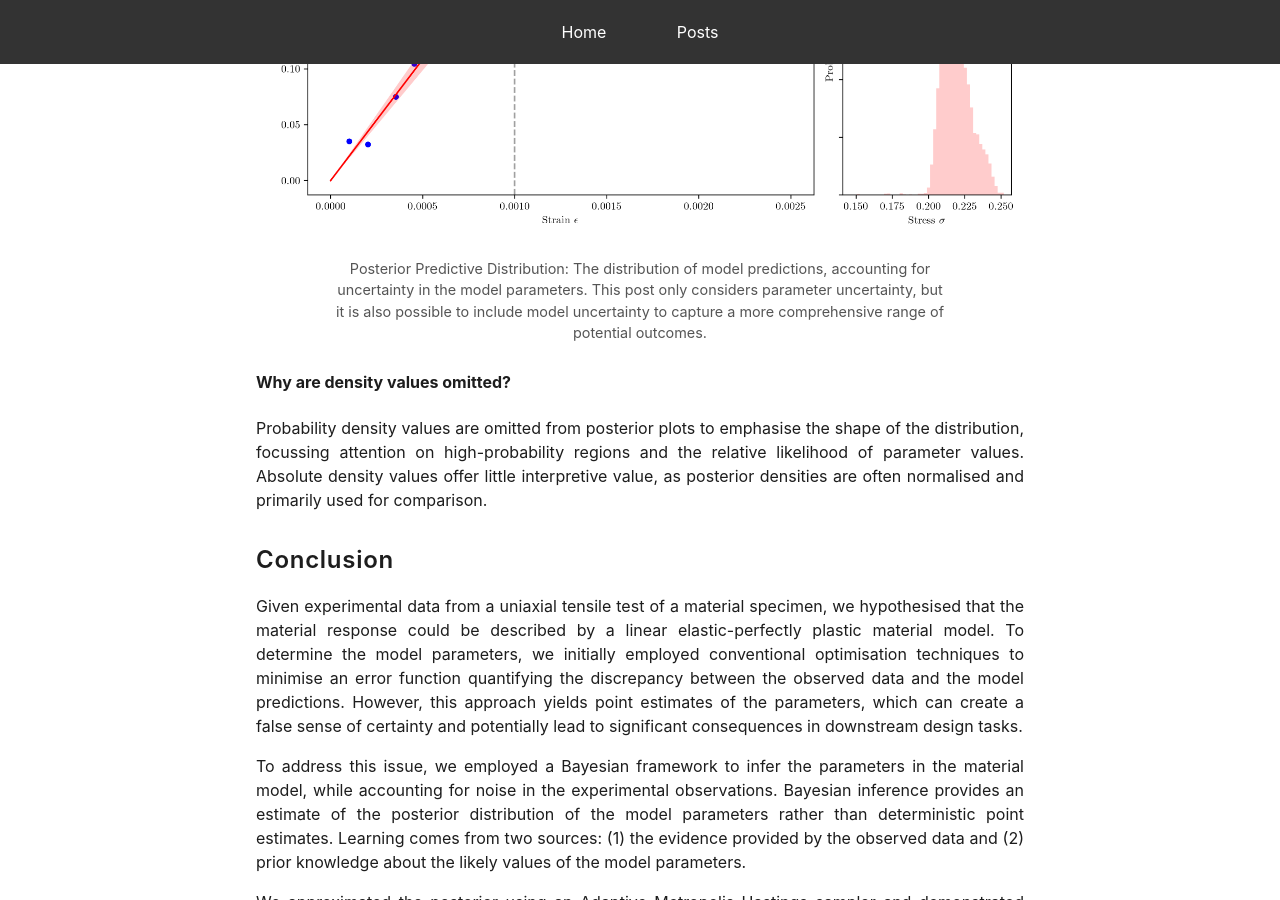
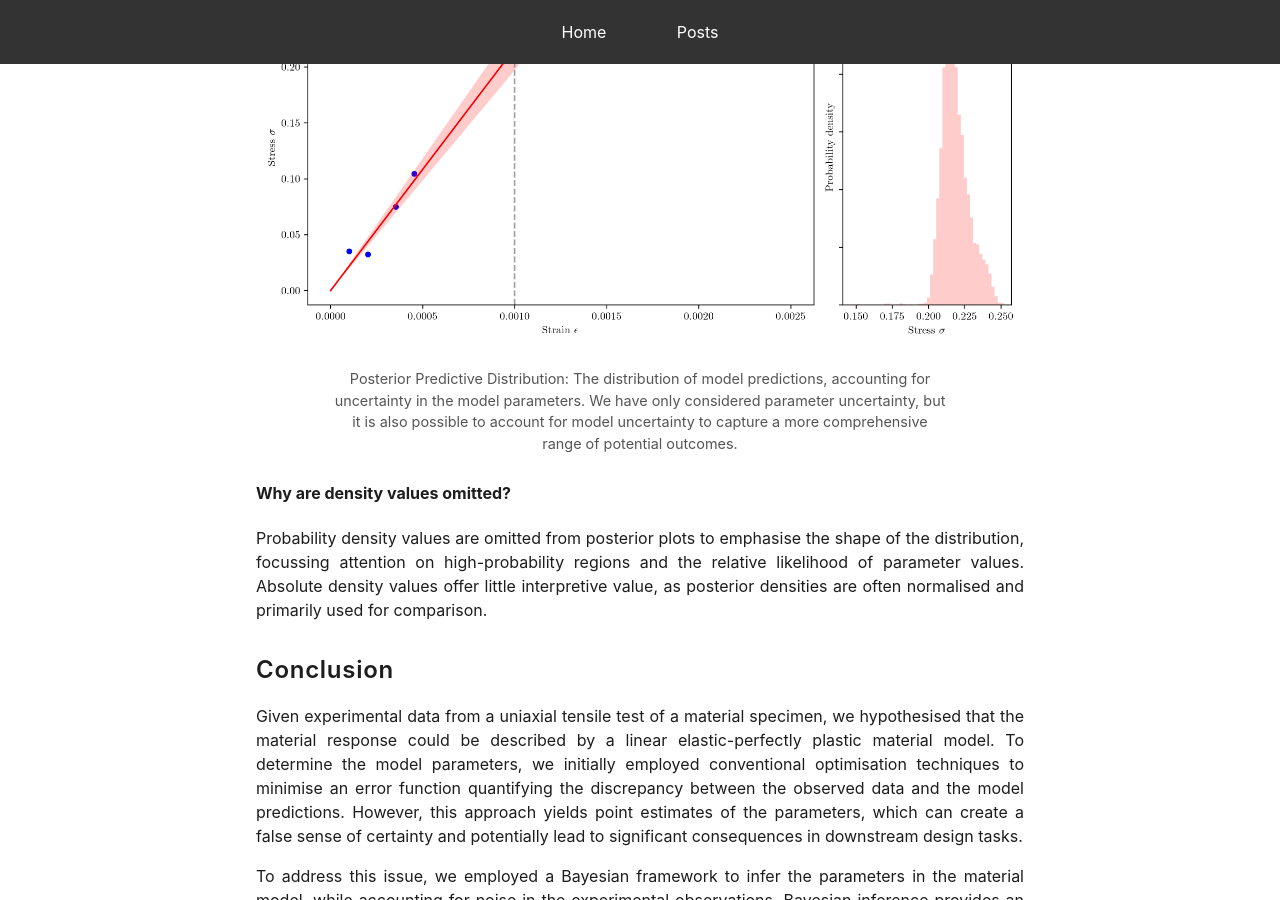
Before and after one commit to mark-hobbs/mark-hobbs.github.io, a Jekyll site: the page built from _posts/2024-12-02-bayesian-inference.md, in a window 1280 px wide and 900 px high, scrolled down 9896 px. Built offline with Jekyll 4.4.1, drawn with Linux system fonts in a browser that asks for light colours; formulas are drawn with MathJax 3; some of the changed text lies outside the part shown.

Commit message:
General updates

```diff
--- a/_posts/2024-12-02-bayesian-inference.md
+++ b/_posts/2024-12-02-bayesian-inference.md
@@ -19,7 +19,12 @@
 
 Fit a model to experimental stress-strain ($\sigma$-$\epsilon$) data obtained from a uniaxial tensile test of a material specimen, as depicted in the figure below. The fitted model will inform decision-making and support downstream design tasks. The level of uncertainty in the inferred model parameters should be quantified.
 
-![](/assets/images/linear-elastic-perfectly-plastic-experimental-observations.png)
+<figure>
+  <img src="/assets/images/linear-elastic-perfectly-plastic-experimental-observations.png" alt="Experimental data">
+  <figcaption>
+    Experimental data: The experimental observations have been generated numerically so that they deviate from the *true* model using a known noise model. This enables a direct comparison between the *true* parameter values and the inferred distributions. In practice, the true values are unknown.
+  </figcaption>
+</figure>
 
 ## Inverse problems
 
@@ -194,7 +199,7 @@
 <figure>
   <img src="/assets/images/posterior-predictive-distribution.png" alt="Posterior Predictive Distribution">
   <figcaption>
-    Posterior Predictive Distribution: The distribution of model predictions, accounting for uncertainty in the model parameters. This post only considers parameter uncertainty, but it is also possible to include model uncertainty to capture a more comprehensive range of potential outcomes.
+    Posterior Predictive Distribution: The distribution of model predictions, accounting for uncertainty in the model parameters. We have only considered parameter uncertainty, but it is also possible to account for model uncertainty to capture a more comprehensive range of potential outcomes.
   </figcaption>
 </figure>
 
```
